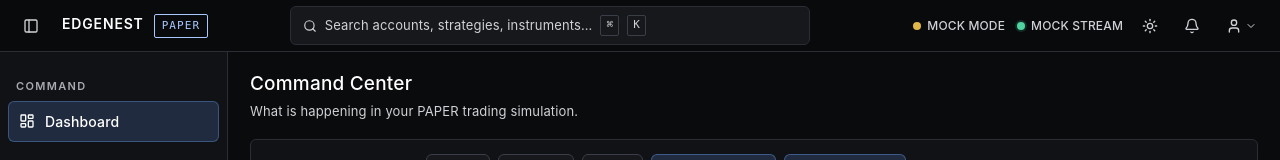
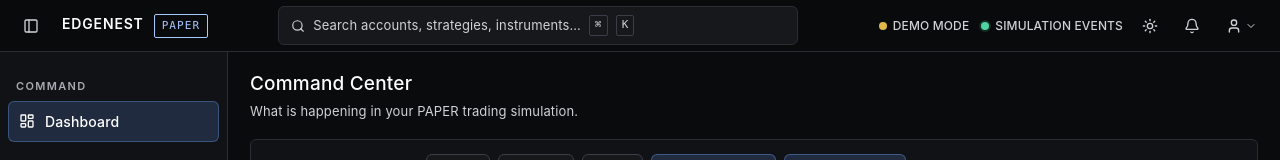
Before and after one commit to apostleoffinance/event-driven-trading-rs, a Next.js app in the folder frontend/: page / in a window 1280 px wide. Shown: the top 160 px of the page. Built offline with nearby package versions, Linux system fonts and the light colour scheme; no server answers.

Commit message:
fix(ui): replace internal gateway and mock labels with user language

```diff
--- a/frontend/src/components/layout/Topbar.tsx
+++ b/frontend/src/components/layout/Topbar.tsx
@@ -106,8 +106,8 @@ export function Topbar({
       </div>
       <div className="search" role="search"><Search size={14} aria-hidden /><span>Search accounts, strategies, instruments…</span><kbd>⌘</kbd><kbd>K</kbd></div>
       <div className="topbar-right">
-        <span aria-live="polite"><span className={`status-dot ${frontendConfig.dataMode === "mock" ? "warn" : backendStatus === "connected" ? "ok" : backendStatus === "checking" ? "warn" : "off"}`} aria-hidden />{frontendConfig.dataMode === "mock" ? "MOCK MODE" : backendStatus === "connected" ? "API GATEWAY ONLINE" : backendStatus === "checking" ? "CHECKING BACKEND" : "BACKEND OFFLINE"}</span>
-        <span aria-live="polite"><span className={`status-dot ${eventConnected ? "ok" : "off"}`} aria-hidden />{frontendConfig.dataMode === "mock" ? "MOCK STREAM" : eventConnected ? "API EVENT FEED" : "EVENT FEED UNAVAILABLE"}</span>
+        <span aria-live="polite"><span className={`status-dot ${frontendConfig.dataMode === "mock" ? "warn" : backendStatus === "connected" ? "ok" : backendStatus === "checking" ? "warn" : "off"}`} aria-hidden />{frontendConfig.dataMode === "mock" ? "DEMO MODE" : backendStatus === "connected" ? "SERVICE CONNECTED" : backendStatus === "checking" ? "CONNECTING" : "CONNECTION ISSUE"}</span>
+        <span aria-live="polite"><span className={`status-dot ${eventConnected ? "ok" : "off"}`} aria-hidden />{frontendConfig.dataMode === "mock" ? "SIMULATION EVENTS" : eventConnected ? "LIVE UPDATES" : "UPDATES PAUSED"}</span>
         <button type="button" className="icon-btn" aria-label={theme === "dark" ? "Switch to light mode" : "Switch to dark mode"} title={theme === "dark" ? "Light mode" : "Dark mode"} onClick={toggleTheme}>{theme === "dark" ? <Sun size={16} /> : <Moon size={16} />}</button>
         <button type="button" className="icon-btn" aria-label="Notifications" title="Notifications"><Bell size={16} /></button>
         <div className="account-menu" ref={accountRef}>
```
